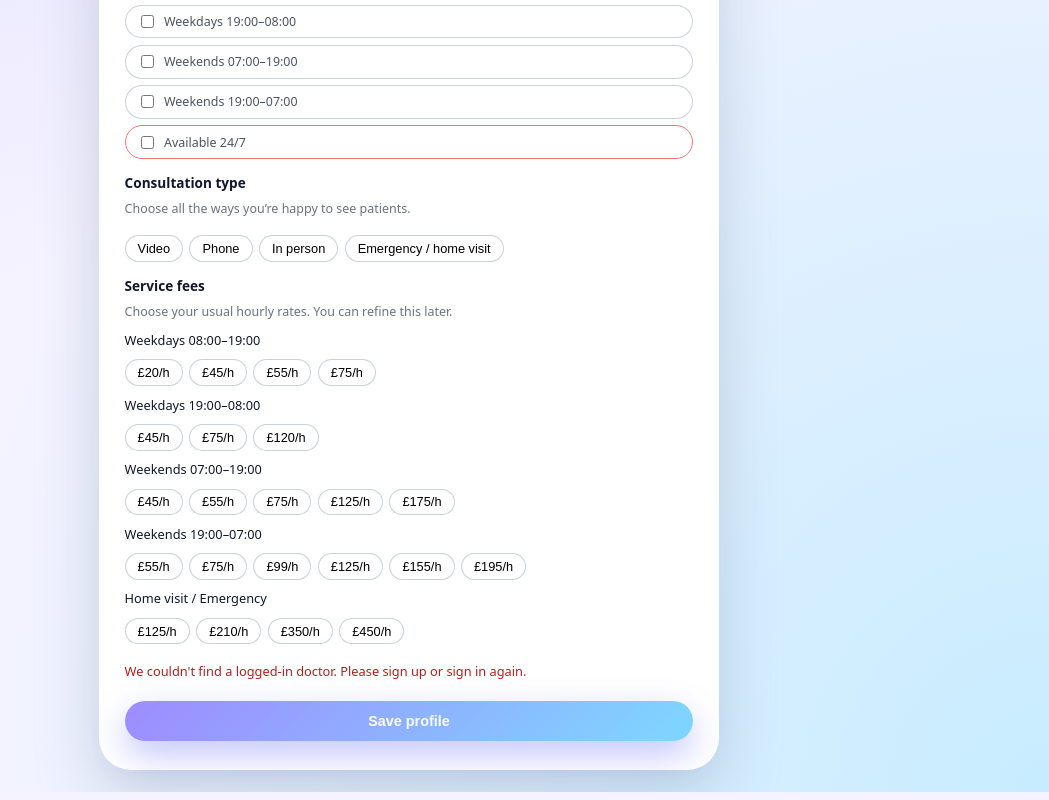
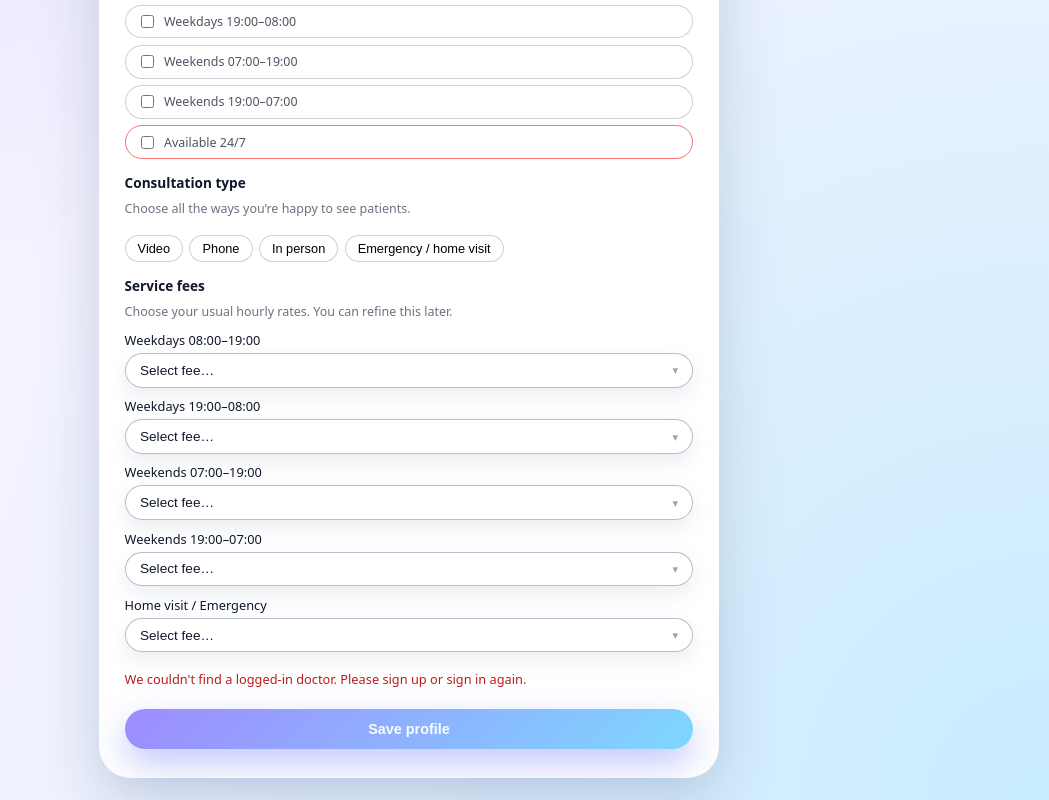
Before and after one commit to AICreditWallet/DrSam, a Next.js app: page /doctor/onboarding in a window 1280 px wide. Shown: the part 822-1622 px from the top of the page, without its empty margins (231-1280 px from the left). Built offline with nearby package versions, Linux system fonts and the light colour scheme.

Commit message:
Use custom dropdowns for service fees

```diff
--- a/app/doctor/onboarding/page.tsx
+++ b/app/doctor/onboarding/page.tsx
@@ -44,7 +44,50 @@ const WEEKEND_NIGHT_FEES = [
 const EMERGENCY_FEES = ["£125/h", "£210/h", "£350/h", "£450/h"];
 
 // ===== Component =====
+type FeeSelectProps = {
+  label: string;
+  options: string[];
+  value: string;
+  onChange: (value: string) => void;
+};
 
+function FeeSelect({ label, options, value, onChange }: FeeSelectProps) {
+  const [open, setOpen] = useState(false);
+
+  function handleSelect(option: string) {
+    onChange(option);
+    setOpen(false);
+  }
+
+  return (
+    <div className="fake-select">
+      <div className="fees-label">{label}</div>
+      <button
+        type="button"
+        className="fake-select-button"
+        onClick={() => setOpen((o) => !o)}
+      >
+        {value || "Select fee…"}
+        <span className="fake-select-chevron">▾</span>
+      </button>
+
+      {open && (
+        <div className="fake-select-list">
+          {options.map((opt) => (
+            <button
+              key={opt}
+              type="button"
+              className="fake-select-option"
+              onClick={() => handleSelect(opt)}
+            >
+              {opt}
+            </button>
+          ))}
+        </div>
+      )}
+    </div>
+  );
+}
 export default function DoctorOnboarding() {
   const [fullName, setFullName] = useState("");
   const [gmcNumber, setGmcNumber] = useState("");
@@ -485,7 +528,7 @@ export default function DoctorOnboarding() {
               </div>
             </div>
 
-            {/* Fees as pill selectors */}
+            {/* Fees as custom dropdowns */}
 <div className="auth-label">
   <div className="auth-label-title">Service fees</div>
   <p className="auth-label-sub">
@@ -493,110 +536,40 @@ export default function DoctorOnboarding() {
   </p>
 
   <div className="fees-grid">
-                <div className="fees-item">
-                  <div className="fees-label">Weekdays 08:00–19:00</div>
-                  <div className="pill-row">
-                    {WEEKDAY_DAY_FEES.map((f) => {
-                      const selected = feeWeekdayDay === f;
-                      return (
-                        <button
-                          key={f}
-                          type="button"
-                          className={`pill ${
-                            selected ? "pill-selected" : ""
-                          }`}
-                          onClick={() => setFeeWeekdayDay(f)}
-                        >
-                          {f}
-                        </button>
-                      );
-                    })}
-                  </div>
-                </div>
+    <FeeSelect
+      label="Weekdays 08:00–19:00"
+      options={WEEKDAY_DAY_FEES}
+      value={feeWeekdayDay}
+      onChange={setFeeWeekdayDay}
+    />
 
-                <div className="fees-item">
-                  <div className="fees-label">Weekdays 19:00–08:00</div>
-                  <div className="pill-row">
-                    {WEEKDAY_NIGHT_FEES.map((f) => {
-                      const selected = feeWeekdayNight === f;
-                      return (
-                        <button
-                          key={f}
-                          type="button"
-                          className={`pill ${
-                            selected ? "pill-selected" : ""
-                          }`}
-                          onClick={() => setFeeWeekdayNight(f)}
-                        >
-                          {f}
-                        </button>
-                      );
-                    })}
-                  </div>
-                </div>
+    <FeeSelect
+      label="Weekdays 19:00–08:00"
+      options={WEEKDAY_NIGHT_FEES}
+      value={feeWeekdayNight}
+      onChange={setFeeWeekdayNight}
+    />
 
-                <div className="fees-item">
-                  <div className="fees-label">Weekends 07:00–19:00</div>
-                  <div className="pill-row">
-                    {WEEKEND_DAY_FEES.map((f) => {
-                      const selected = feeWeekendDay === f;
-                      return (
-                        <button
-                          key={f}
-                          type="button"
-                          className={`pill ${
-                            selected ? "pill-selected" : ""
-                          }`}
-                          onClick={() => setFeeWeekendDay(f)}
-                        >
-                          {f}
-                        </button>
-                      );
-                    })}
-                  </div>
-                </div>
+    <FeeSelect
+      label="Weekends 07:00–19:00"
+      options={WEEKEND_DAY_FEES}
+      value={feeWeekendDay}
+      onChange={setFeeWeekendDay}
+    />
 
-                <div className="fees-item">
-                  <div className="fees-label">Weekends 19:00–07:00</div>
-                  <div className="pill-row">
-                    {WEEKEND_NIGHT_FEES.map((f) => {
-                      const selected = feeWeekendNight === f;
-                      return (
-                        <button
-                          key={f}
-                          type="button"
-                          className={`pill ${
-                            selected ? "pill-selected" : ""
-                          }`}
-                          onClick={() => setFeeWeekendNight(f)}
-                        >
-                          {f}
-                        </button>
-                      );
-                    })}
-                  </div>
-                </div>
+    <FeeSelect
+      label="Weekends 19:00–07:00"
+      options={WEEKEND_NIGHT_FEES}
+      value={feeWeekendNight}
+      onChange={setFeeWeekendNight}
+    />
 
-                <div className="fees-item">
-                  <div className="fees-label">Home visit / Emergency</div>
-                  <div className="pill-row">
-                    {EMERGENCY_FEES.map((f) => {
-                      const selected = feeEmergency === f;
-                      return (
-                        <button
-                          key={f}
-                          type="button"
-                          className={`pill ${
-                            selected ? "pill-selected" : ""
-                          }`}
-                          onClick={() => setFeeEmergency(f)}
-                        >
-                          {f}
-                        </button>
-                      );
-                    })}
-                  </div>
-                </div>
+    <FeeSelect
+      label="Home visit / Emergency"
+      options={EMERGENCY_FEES}
+      value={feeEmergency}
+      onChange={setFeeEmergency}
+    />
   </div>
 </div>
 
--- a/app/globals.css
+++ b/app/globals.css
@@ -1043,3 +1043,144 @@ body {
   padding-right: 2.2rem;
   cursor: pointer;
 }
+.pill-row {
+  display: flex;
+  flex-wrap: wrap;
+  gap: 0.4rem;
+  margin-top: 0.4rem;
+}
+
+.pill {
+  border-radius: 999px;
+  border: 1px solid rgba(148, 163, 184, 0.5);
+  background: rgba(255, 255, 255, 0.8);
+  padding: 0.3rem 0.75rem;
+  font-size: 0.8rem;
+  cursor: pointer;
+  transition: all 0.15s ease;
+}
+
+.pill-selected {
+  border-color: #6366f1;
+  background: linear-gradient(135deg, #6366f1, #60a5fa);
+  color: #f9fafb;
+  box-shadow: 0 8px 18px rgba(79, 70, 229, 0.4);
+}
+
+.auth-label-title {
+  font-size: 0.85rem;
+  font-weight: 600;
+  color: var(--text-main);
+}
+
+.auth-label-sub {
+  margin: 0.15rem 0 0.35rem;
+  font-size: 0.78rem;
+  color: var(--text-muted);
+}
+
+.availability-grid {
+  display: grid;
+  grid-template-columns: minmax(0, 1fr);
+  gap: 0.4rem;
+}
+
+.checkbox-chip {
+  display: inline-flex;
+  align-items: center;
+  gap: 0.45rem;
+  padding: 0.4rem 0.7rem;
+  border-radius: 999px;
+  border: 1px solid rgba(148, 163, 184, 0.5);
+  background: rgba(255, 255, 255, 0.9);
+  font-size: 0.78rem;
+}
+
+.checkbox-chip input {
+  accent-color: #6366f1;
+}
+
+.checkbox-chip-247 {
+  border-color: #f97373;
+}
+
+.fees-grid {
+  display: grid;
+  gap: 0.6rem;
+}
+
+.fees-item {
+  display: flex;
+  flex-direction: column;
+  gap: 0.25rem;
+}
+
+.fees-label {
+  font-size: 0.8rem;
+  color: var(--text-main);
+}
+/* Custom dropdown ("fake select") for fees */
+.fake-select {
+  position: relative;
+  display: flex;
+  flex-direction: column;
+  gap: 0.25rem;
+}
+
+.fake-select-button {
+  position: relative;
+  width: 100%;
+  border-radius: 999px;
+  border: 1px solid rgba(148, 163, 184, 0.7);
+  background: rgba(255, 255, 255, 0.95);
+  padding: 0.55rem 2.3rem 0.55rem 0.9rem;
+  text-align: left;
+  font-size: 0.85rem;
+  color: var(--text-main, #111827);
+  box-shadow: 0 8px 20px rgba(148, 163, 184, 0.2);
+  cursor: pointer;
+}
+
+.fake-select-button:hover {
+  border-color: #6366f1;
+  box-shadow: 0 10px 22px rgba(79, 70, 229, 0.20);
+}
+
+.fake-select-chevron {
+  position: absolute;
+  right: 0.9rem;
+  top: 50%;
+  transform: translateY(-50%);
+  font-size: 0.7rem;
+  color: #9ca3af;
+}
+
+.fake-select-list {
+  position: absolute;
+  top: 100%;
+  left: 0;
+  z-index: 30;
+  margin-top: 0.25rem;
+  width: 100%;
+  border-radius: 0.8rem;
+  background: #ffffff;
+  box-shadow: 0 16px 40px rgba(15, 23, 42, 0.25);
+  padding: 0.2rem 0;
+  max-height: 220px;
+  overflow-y: auto;
+}
+
+.fake-select-option {
+  width: 100%;
+  padding: 0.45rem 0.85rem;
+  border: none;
+  background: transparent;
+  text-align: left;
+  font-size: 0.85rem;
+  color: #111827;
+  cursor: pointer;
+}
+
+.fake-select-option:hover {
+  background: rgba(129, 140, 248, 0.06);
+}
```
Lines whose indentation alone changed are shown as unchanged.
